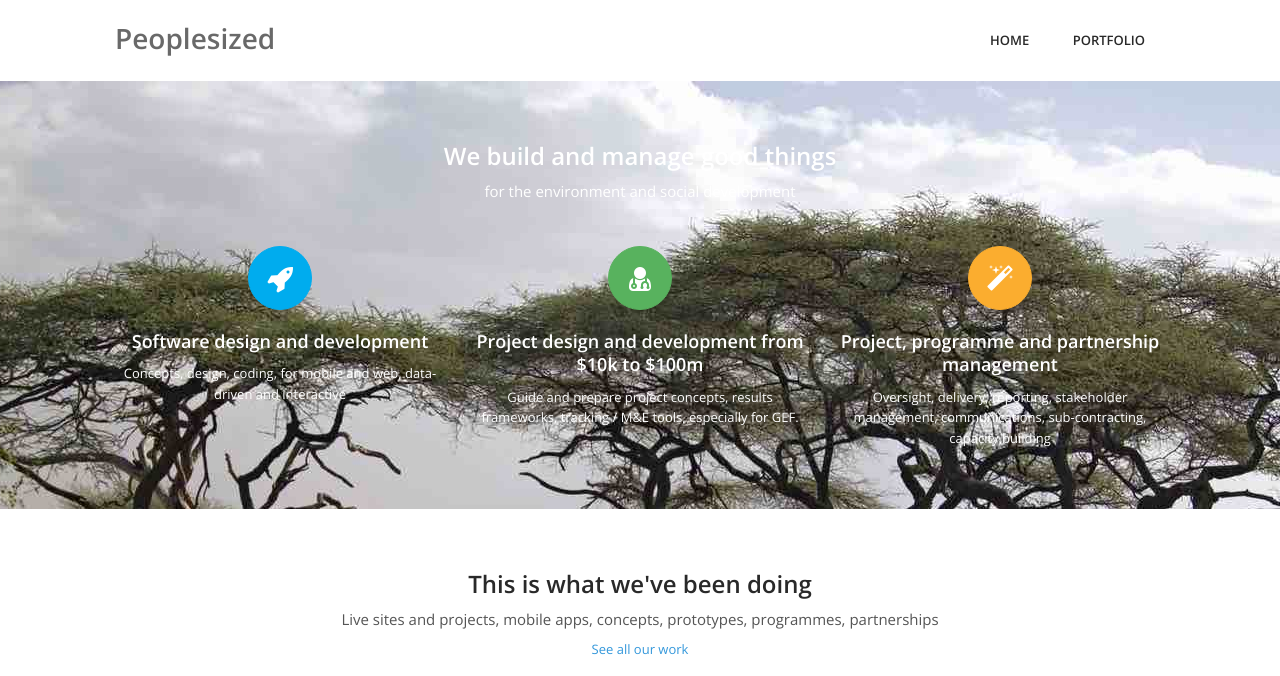
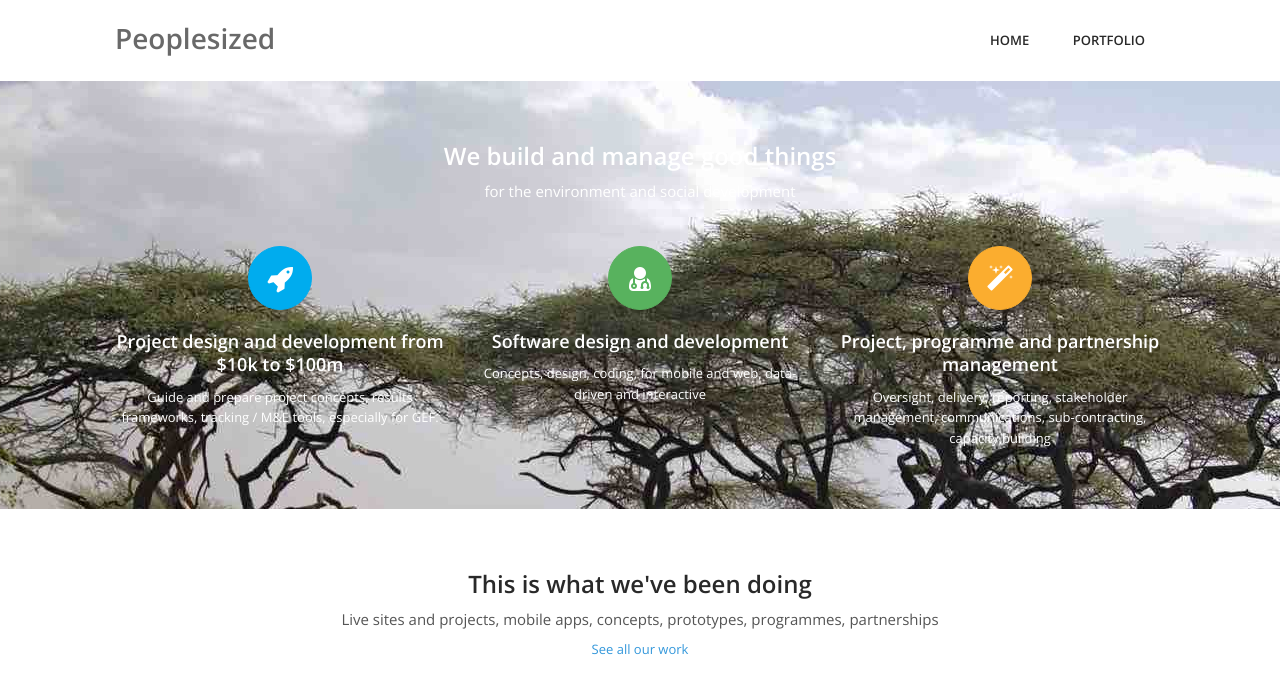
Before and after one commit to Peoplesized/peoplesizedcom, a Jekyll site: the page built from index.html, in a window 1280 px wide and 900 px high, cut to the strip 0-676 px from the top of the window. Built offline with Jekyll 4.4.1, drawn with Linux system fonts in a browser that asks for light colours; nearby versions of some CDN libraries.

Commit message:
swapped services order

```diff
--- a/_includes/partials/services_partial.html
+++ b/_includes/partials/services_partial.html
@@ -12,8 +12,8 @@
               <i class='fa fa-rocket'></i>
             </div>
             <div class='iconbox-content'>
-              <h3 class='title'>Software design and development</h3>
-              <p>Concepts, design, coding, for mobile and web, data-driven and interactive</p>
+              <h3 class='title'>Project design and development from $10k to $100m</h3>
+              <p>Guide and prepare project concepts, results frameworks, tracking / M&E tools, especially for GEF.</p>
             </div>
           </aside>
         </div>
@@ -23,8 +23,8 @@
               <i class='fa fa-user-md'></i>
             </div>
             <div class='iconbox-content'>
-              <h3 class='title'>Project design and development from $10k to $100m</h3>
-              <p>Guide and prepare project concepts, results frameworks, tracking / M&E tools, especially for GEF.</p>
+              <h3 class='title'>Software design and development</h3>
+              <p>Concepts, design, coding, for mobile and web, data-driven and interactive</p>
             </div>
           </aside>
         </div>
```
